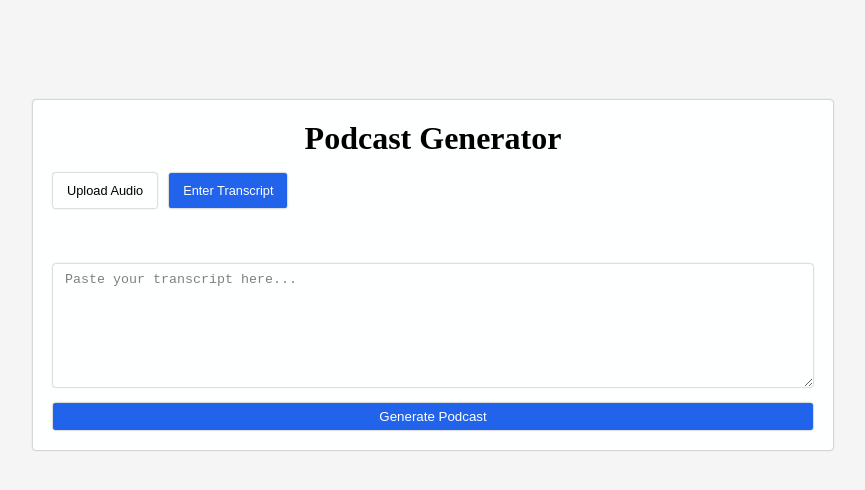
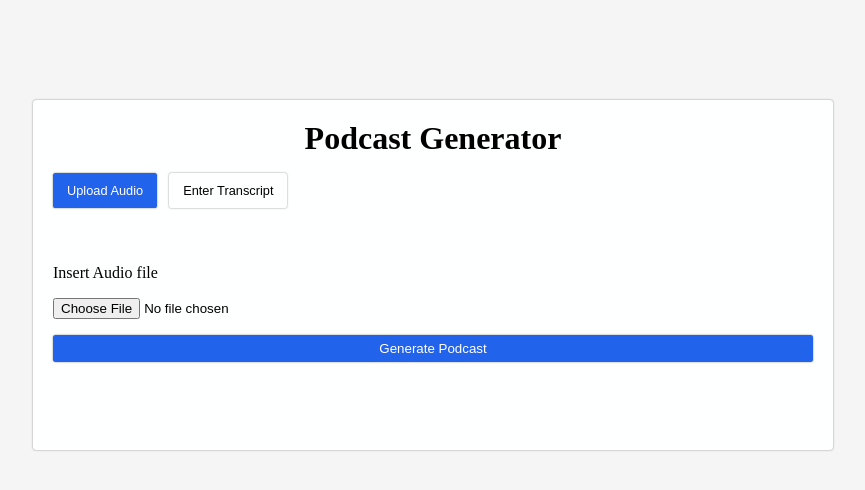
Before and after one commit to overtonjust/podcast_generator-frontend, a React (Vite) app: page / in a window 1280 px wide. Shown: the top 490 px of the page, without its empty margins (207-1072 px from the left). Built offline with nearby package versions, Linux system fonts and the light colour scheme.

Commit message:
feat: Integrated formik form handling

```diff
--- a/src/App.jsx
+++ b/src/App.jsx
@@ -1,19 +1,60 @@
 // Dependencies
-import React from 'react';
+import React, { useState } from 'react';
+import { Formik, Form } from 'formik';
 import './App.scss';
-import { Formik, Form } from 'formik';
+
+// Components
+import AudioInput from './components/AudioInput';
+import Textbox from './components/Textbox';
 
 const App = () => {
+  const [activeBtn, setActiveBtn] = useState('audio');
+
   return (
-    <form className='form'>
-        <h1 className='form__header'>Podcast Generator</h1>
-        <div className='form__options'>
-          <button className='form__button'>Upload Audio</button>
-          <button className='form__button blue'>Enter Transcript</button>
-        </div>
-        <textarea className='form__textarea' name="" id="">Paste your transcript here...</textarea>
-        <button className='form__submit' type="submit">Generate Podcast</button>
-    </form>
+    <Formik
+    initialValues={{
+      audioFile: '',
+      transcript: '',
+    }}
+    onSubmit={(values, { setSubmitting }) => {
+      setTimeout(() => {
+        alert(JSON.stringify(values, null, 2));
+        setSubmitting(false);
+      }, 400)
+    }}
+    >
+      <Form className='form'>
+          <h1 className='form__header'>Podcast Generator</h1>
+          <div className='form__options'>
+            <button
+              type='button'
+              className={`form__button ${activeBtn === 'audio' && 'active'}`}
+              onClick={() => setActiveBtn('audio')}
+              >Upload Audio
+            </button>
+            <button
+              type='button'
+              className={`form__button ${activeBtn === 'text' && 'active'}`}
+              onClick={() => setActiveBtn('text')}
+              >Enter Transcript
+            </button>
+          </div>
+          {activeBtn === 'audio' ?
+            <AudioInput
+              label='Insert Audio file'
+              name='audioFile'
+              type='file'
+            />
+            :
+            <Textbox
+              className='form__textarea'
+              name='transcript'
+              placeholder='Paste your transcript here...'
+            />
+          }
+          <button className='form__submit' type="submit">Generate Podcast</button>
+      </Form>
+    </Formik>
   );
 
 };
--- a/src/App.scss
+++ b/src/App.scss
@@ -28,6 +28,7 @@
         border: none;
         background-color: #FEFFFF;
         font-size: .8em;
+        cursor: pointer;
     }
 
     &__textarea {
@@ -48,10 +49,11 @@
         border-radius: .2em;
         border: none;
         box-shadow: 0 0 2px grey;
+        cursor: pointer;
     }
 }
 
-.blue {
+.active {
     background-color: #2263EB;
     color: #fff;
 }
--- /dev/null
+++ b/src/components/AudioInput.jsx
@@ -0,0 +1,19 @@
+// Dependencies
+import React from 'react';
+import { useField } from 'formik';
+
+const AudioInput = ({label, ...props}) => {
+    const [field, meta] = useField(props);
+
+    return (
+        <>
+            <label htmlFor={props.id || props.name}>{label}</label>
+            <input {...field} {...props} accept='audio/*' />
+            {meta.touched && meta.error ? (
+                <div className='errorMessage'>{meta.error}</div>
+            ) : null}
+        </>
+    );
+};
+
+export default AudioInput;
--- /dev/null
+++ b/src/components/Textbox.jsx
@@ -0,0 +1,18 @@
+// Dependencies
+import React from 'react';
+import { useField } from 'formik';
+
+const Textbox = ({...props}) => {
+    const [field, meta] = useField(props);
+
+    return (
+        <>
+           <textarea {...field} {...props}></textarea>
+           {meta.touched && meta.error ? (
+            <div className='errorMessage'>{meta.error}</div>
+           ) : null}
+        </>
+    );
+};
+
+export default Textbox;
```
